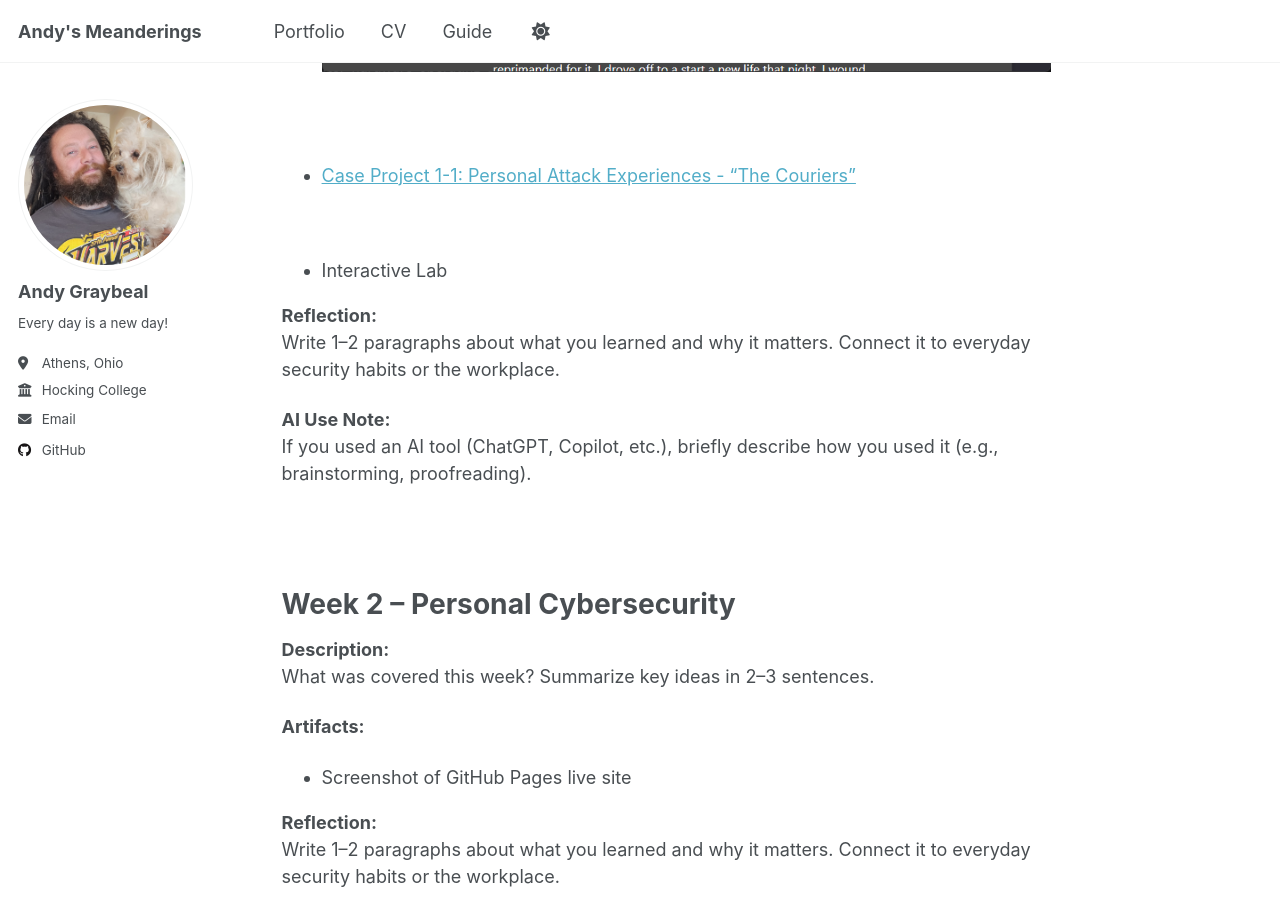
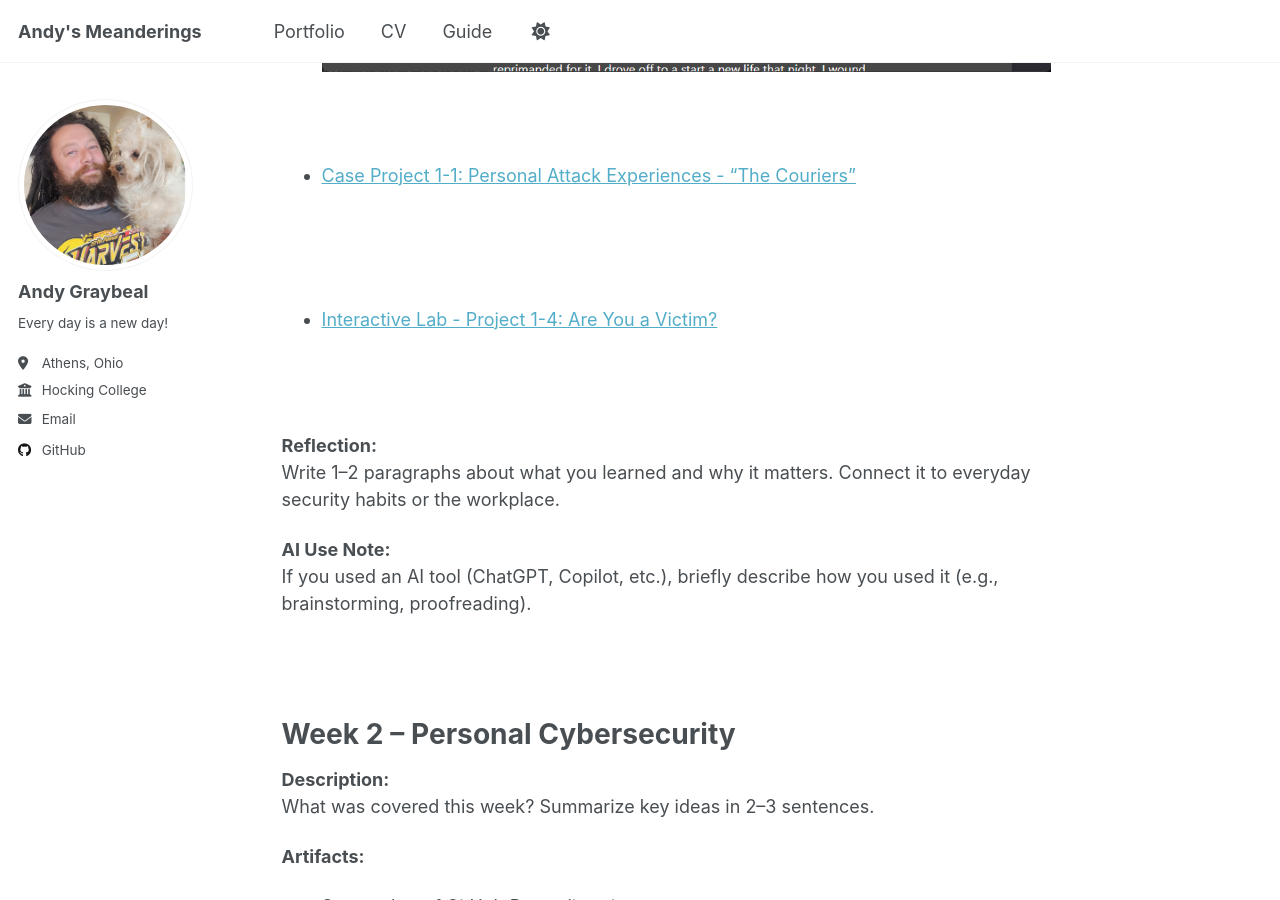
Before and after one commit to andy-graybeal/andy-graybeal.github.io, a Jekyll site: the page built from _portfolio/cybr-1100-security-awareness.md, in a window 1280 px wide and 900 px high, scrolled down 1135 px. Built offline with Jekyll 4.4.1, drawn with Linux system fonts in a browser that asks for light colours; a script that is not in the unit is left out.

Commit message:
Update cybr-1100-security-awareness.md

```diff
--- a/_portfolio/cybr-1100-security-awareness.md
+++ b/_portfolio/cybr-1100-security-awareness.md
@@ -14,10 +14,9 @@ What was covered this week? Summarize key ideas in 2–3 sentences.
 - Screenshot of GitHub Pages live site: <br> <img src='/images/Screenshot_of_Live_github.io.png'>
 <br><br><br><br>
 - [Case Project 1-1: Personal Attack Experiences - "The Couriers"](/files/Week_01-Case_Project-Andy_Graybeal-The_Couriers.pdf)
-
-<br>
-- Interactive Lab
-
+<br><br><br><br>
+- [Interactive Lab - Project 1-4: Are You a Victim?](/files/Week_01-Interactive_Lab-Andy_Graybeal.pdf)
+<br><br><br><br>
 
 **Reflection:**
 Write 1–2 paragraphs about what you learned and why it matters. Connect it to everyday security habits or the workplace.
```
